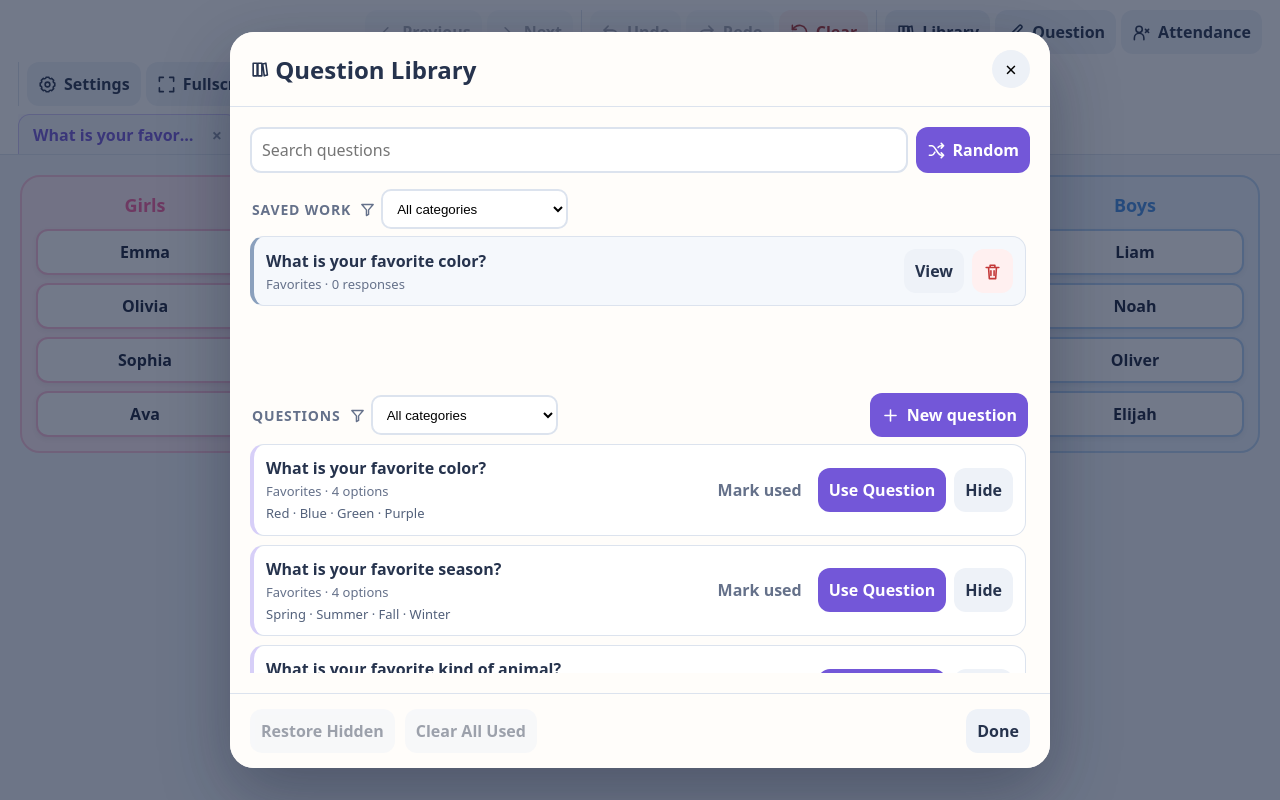
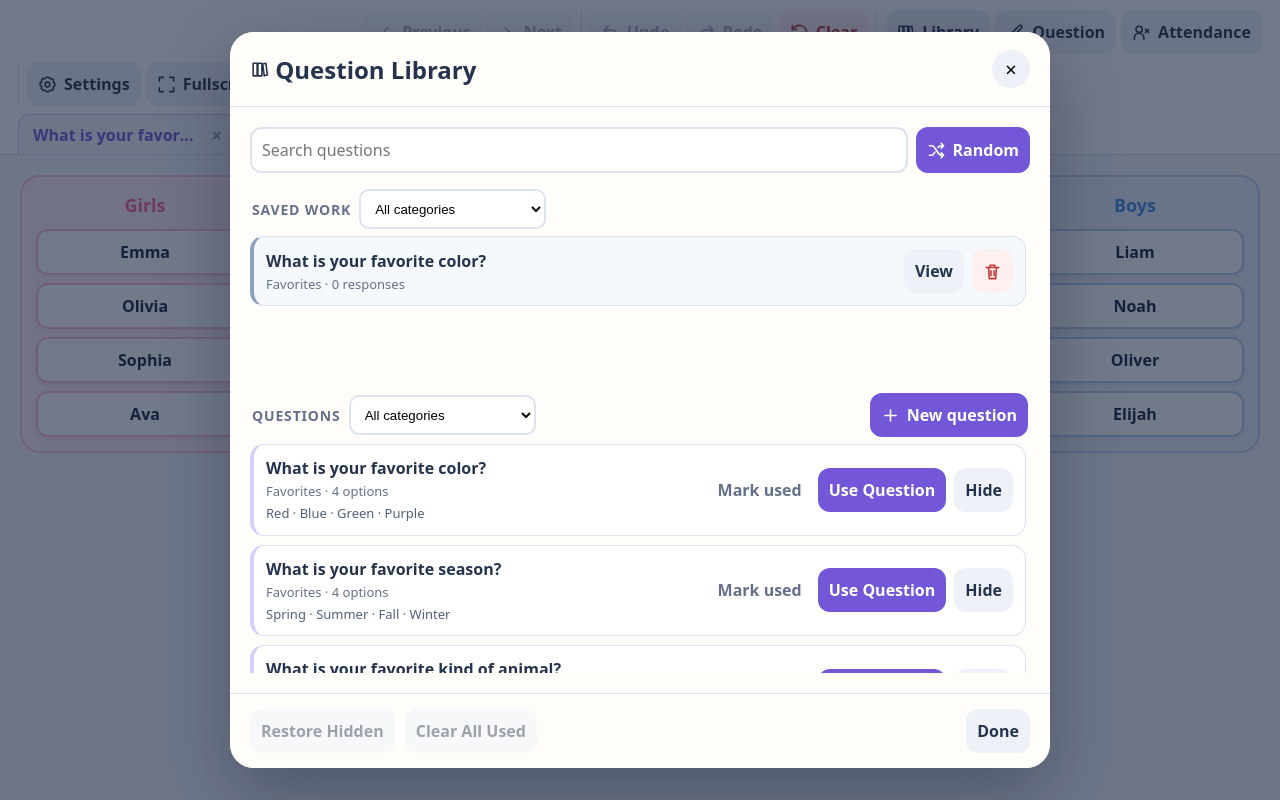
Before and after one commit to Anthony-De/school, a website built with Vite: page apps/question_of_the_day/index.html in a window 1280 px wide. Both pictures are taken after a click on the button "Library". Built offline with nearby package versions, Linux system fonts and the light colour scheme.

Commit message:
Update library modal height and adjust category filter styles

```diff
--- a/apps/question_of_the_day/src/main.ts
+++ b/apps/question_of_the_day/src/main.ts
@@ -956,13 +956,13 @@ import { uid } from './utils/id';
           (q) =>
             `<article class="library-item saved-work"><div><h3>${esc(q.title || q.question)} ${isComplete(q) ? '✓' : ''}</h3><p>${esc(q.category || 'Uncategorized')} · ${Object.keys(q.placements).length} response${Object.keys(q.placements).length === 1 ? '' : 's'}</p></div><div class="row-actions"><button class="secondary reopen-session" data-id="${q.id}">${data.openQuestionIds.includes(q.id) ? 'View' : 'Reopen'}</button><button class="danger delete-session" data-id="${q.id}" title="Delete saved copy"><svg class="ico"><use href="#i-trash"/></svg></button></div></article>`
         )
-        .join('') || '<div class="empty-note">No matching saved work</div>';
+        .join('') || '<div class="empty-note">No saved work</div>';
     $('#libraryList').innerHTML =
-      '<section class="library-section saved-work-section"><div class="library-section-head"><div class="library-section-title-group"><h3 class="library-section-title">Saved Work</h3><label class="category-filter" title="Filter Saved Work by category"><svg class="ico"><use href="#i-filter"/></svg><select id="savedWorkCategory" aria-label="Filter Saved Work by category">' +
+      '<section class="library-section saved-work-section"><div class="library-section-head"><div class="library-section-title-group"><h3 class="library-section-title">Saved Work</h3><label class="category-filter" title="Filter Saved Work by category"><select id="savedWorkCategory" aria-label="Filter Saved Work by category">' +
       categoryOptions(savedWorkCategory) +
       '</select></label></div></div><div class="library-items">' +
       sessionHTML +
-      '</div></section><section class="library-section questions-section"><div class="library-section-head"><div class="library-section-title-group"><h3 class="library-section-title">Questions</h3><label class="category-filter" title="Filter Questions by category"><svg class="ico"><use href="#i-filter"/></svg><select id="questionCategory" aria-label="Filter Questions by category">' +
+      '</div></section><section class="library-section questions-section"><div class="library-section-head"><div class="library-section-title-group"><h3 class="library-section-title">Questions</h3><label class="category-filter" title="Filter Questions by category"><select id="questionCategory" aria-label="Filter Questions by category">' +
       categoryOptions(questionCategory) +
       '</select></label></div><button class="primary" id="libraryNewBtn"><svg class="ico"><use href="#i-plus"/></svg>New question</button></div><div class="library-items">' +
       templateHTML +
--- a/apps/question_of_the_day/src/styles.css
+++ b/apps/question_of_the_day/src/styles.css
@@ -867,7 +867,8 @@ button {
   overflow: hidden;
 }
 #libraryModal .modal {
-  height: min(780px, 92vh);
+  height: min(840px, 92vh);
+  max-height: 100vh;
 }
 #libraryModal #clearUsedBtn {
   margin-right: auto;
@@ -900,10 +901,6 @@ button {
   align-items: center;
   gap: 5px;
   color: var(--muted);
-}
-.category-filter .ico {
-  width: 17px;
-  height: 17px;
 }
 .category-filter select {
   min-width: 150px;
```
